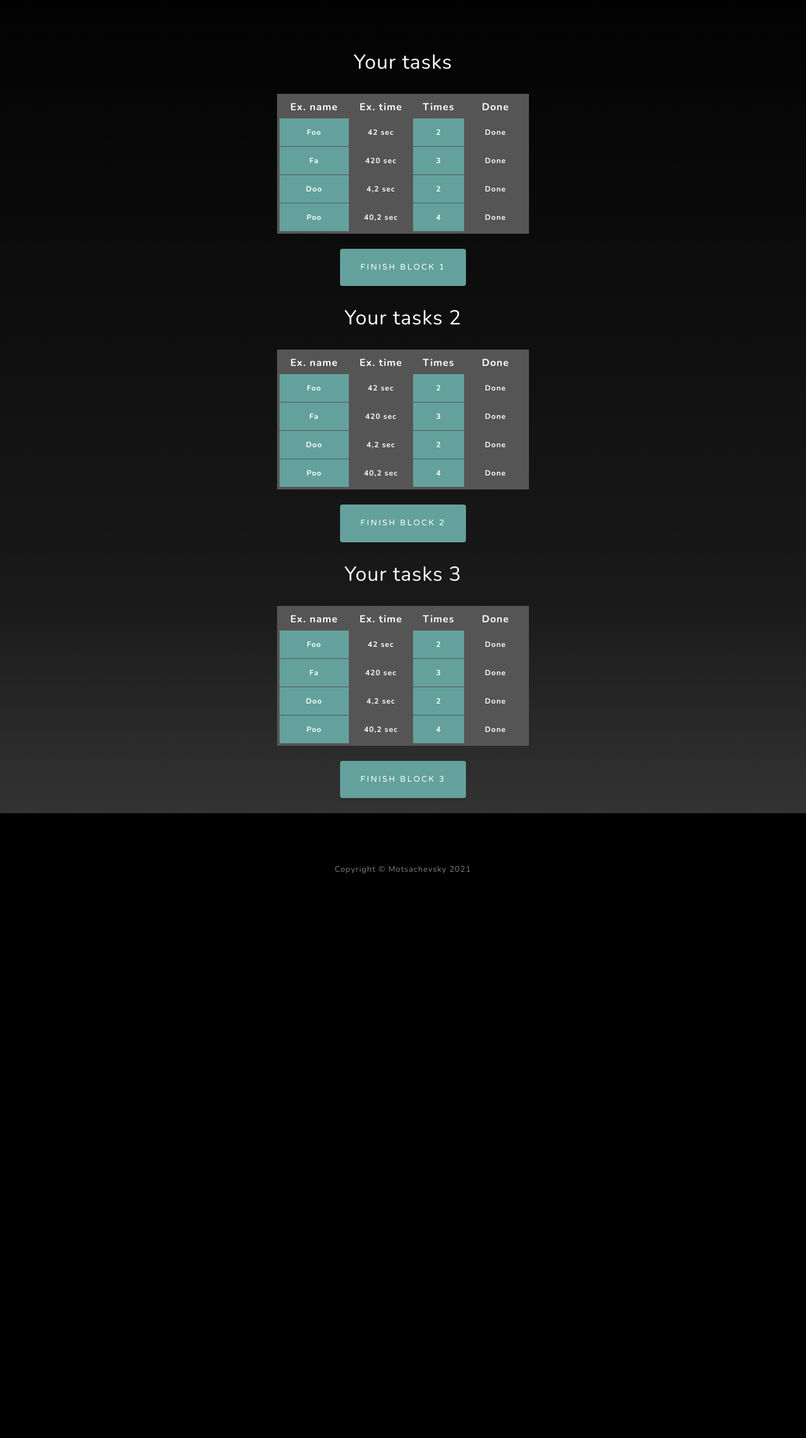
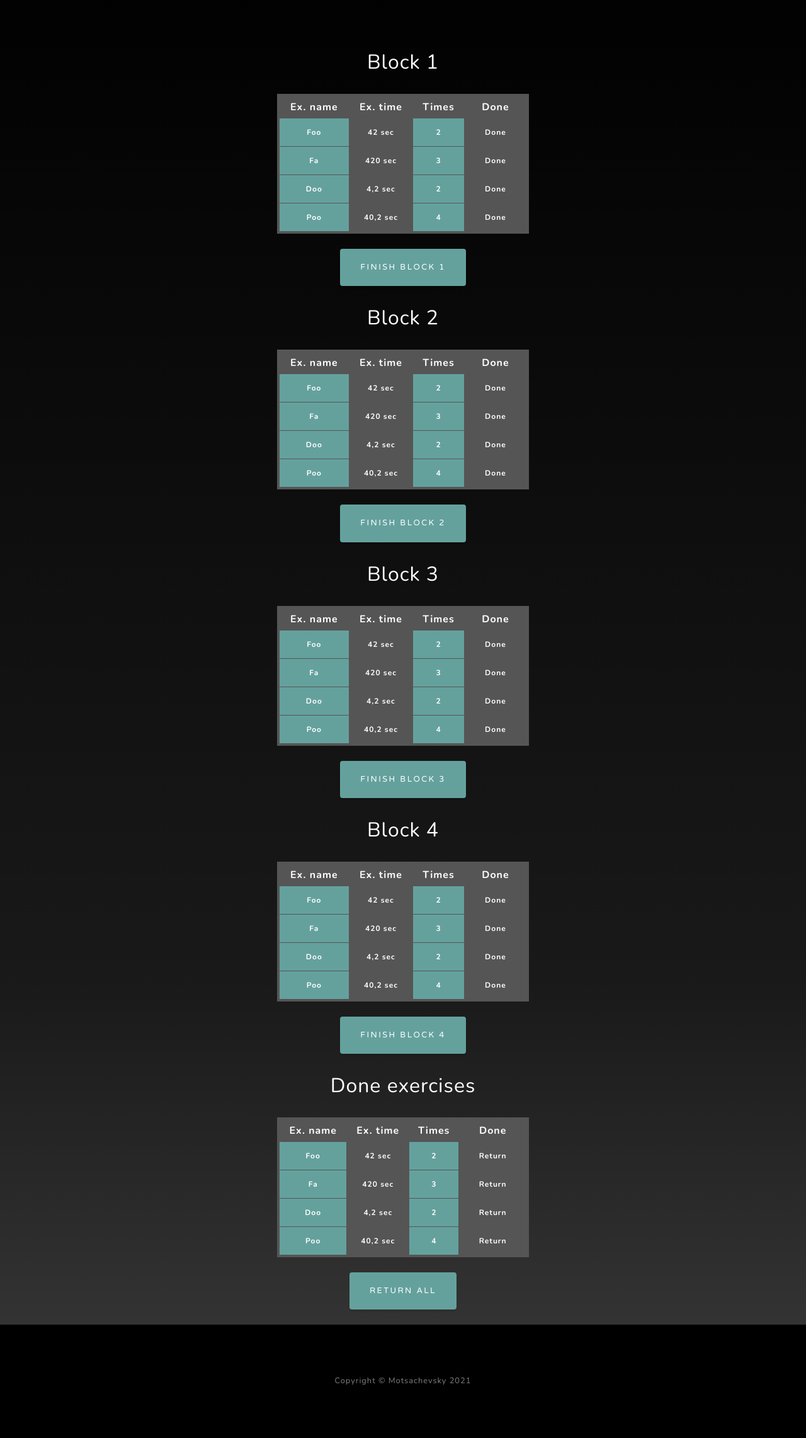
Before and after one commit to daniilmotsniy/Handbalance, a Django app: page /diary in a window 1280 px wide. Shown: the part 88-2371 px from the top of the page at 63% size. Before the commit the page ends 1475 px from the top, so only its background shows below. Run offline with Django 3.2, Linux system fonts and the light colour scheme; the visitor is signed in with stand-in values (Sample User, id 1).

Commit message:
table edit

```diff
--- a/handbalance/accounts/static/accounts/css/table.css
+++ b/handbalance/accounts/static/accounts/css/table.css
@@ -1,5 +1,4 @@
 /* Table */
-
 
 a {
     color: #ffffff;
--- /dev/null
+++ b/handbalance/accounts/static/accounts/js/table.js
@@ -0,0 +1,3 @@
+// all a in diary.html
+
+let links = document.getElementsByTagName('a');
--- a/handbalance/accounts/templates/accounts/diary.html
+++ b/handbalance/accounts/templates/accounts/diary.html
@@ -44,8 +44,8 @@
             <section class="about-section text-center" id="about">
                 <div class="container">
                     <div class="row">
-                        <div class="col-lg-8 mx-auto">
-                            <h2 class="text-white mb-4">Your tasks</h2>
+                        <div class="col-lg-8 mx-auto block1">
+                            <h2 class="text-white mb-4">Block 1</h2>
                               <table class="steelBlueCols" border="1">
                                <tr>
                                 <th>Ex. name</th>
@@ -69,9 +69,9 @@
                               <br>
                               <a class="btn btn-primary js-scroll-trigger" href="#">Finish block 1</a>
                         </div>
-                        <div class="col-lg-8 mx-auto">
+                        <div class="col-lg-8 mx-auto block2">
                             <br>
-                            <h2 class="text-white mb-4">Your tasks 2</h2>
+                            <h2 class="text-white mb-4">Block 2</h2>
                               <table class="steelBlueCols" border="1">
                                <tr>
                                 <th>Ex. name</th>
@@ -95,9 +95,9 @@
                               <br>
                               <a class="btn btn-primary js-scroll-trigger" href="#">Finish block 2</a>
                         </div>
-                        <div class="col-lg-8 mx-auto">
+                        <div class="col-lg-8 mx-auto block3">
                             <br>
-                            <h2 class="text-white mb-4">Your tasks 3</h2>
+                            <h2 class="text-white mb-4">Block 3</h2>
                               <table class="steelBlueCols" border="1">
                                <tr>
                                 <th>Ex. name</th>
@@ -106,7 +106,7 @@
                                 <th>Done</th>
                                </tr>
                                <tr>
-                                   <td>Foo</td><td>42 sec</td><td>2</td><td><a class="nav-link js-scroll-trigger" href="">Done</a></td>
+                                   <td>Foo</td><td>42 sec</td><td>2</td><td><a class="nav-link js-scroll-trigger">Done</a></td>
                                </tr>
                                <tr>
                                    <td>Fa</td><td>420 sec</td><td>3</td><td><a class="nav-link js-scroll-trigger" href="">Done</a></td>
@@ -121,6 +121,58 @@
                               <br>
                               <a class="btn btn-primary js-scroll-trigger" href="#">Finish block 3</a>
                         </div>
+                        <div class="col-lg-8 mx-auto block4">
+                            <br>
+                            <h2 class="text-white mb-4">Block 4</h2>
+                              <table class="steelBlueCols" border="1">
+                               <tr>
+                                <th>Ex. name</th>
+                                <th>Ex. time</th>
+                                <th>Times</th>
+                                <th>Done</th>
+                               </tr>
+                               <tr>
+                                   <td>Foo</td><td>42 sec</td><td>2</td><td><a class="nav-link js-scroll-trigger">Done</a></td>
+                               </tr>
+                               <tr>
+                                   <td>Fa</td><td>420 sec</td><td>3</td><td><a class="nav-link js-scroll-trigger" href="">Done</a></td>
+                               </tr>
+                               <tr>
+                                   <td>Doo</td><td>4,2 sec</td><td>2</td><td><a class="nav-link js-scroll-trigger" href="">Done</a></td>
+                               </tr>
+                               <tr>
+                                   <td>Poo</td><td>40,2 sec</td><td>4</td><td><a class="nav-link js-scroll-trigger" href="">Done</a></td>
+                               </tr>
+                              </table>
+                              <br>
+                              <a class="btn btn-primary js-scroll-trigger" href="#">Finish block 4</a>
+                        </div>
+                         <div class="col-lg-8 mx-auto done">
+                            <br>
+                            <h2 class="text-white mb-4">Done exercises</h2>
+                              <table class="steelBlueCols" border="1">
+                               <tr>
+                                <th>Ex. name</th>
+                                <th>Ex. time</th>
+                                <th>Times</th>
+                                <th>Done</th>
+                               </tr>
+                               <tr>
+                                   <td>Foo</td><td>42 sec</td><td>2</td><td><a class="nav-link js-scroll-trigger">Return</a></td>
+                               </tr>
+                               <tr>
+                                   <td>Fa</td><td>420 sec</td><td>3</td><td><a class="nav-link js-scroll-trigger" href="">Return</a></td>
+                               </tr>
+                               <tr>
+                                   <td>Doo</td><td>4,2 sec</td><td>2</td><td><a class="nav-link js-scroll-trigger" href="">Return</a></td>
+                               </tr>
+                               <tr>
+                                   <td>Poo</td><td>40,2 sec</td><td>4</td><td><a class="nav-link js-scroll-trigger" href="">Return</a></td>
+                               </tr>
+                              </table>
+                              <br>
+                              <a class="btn btn-primary js-scroll-trigger" href="#">Return all</a>
+                        </div>
                     </div>
                 </div><br>
             </section>
@@ -134,5 +186,7 @@
         <script src="https://cdnjs.cloudflare.com/ajax/libs/jquery-easing/1.4.1/jquery.easing.min.js"></script>
         <!-- Core theme JS-->
         <script src="{%static 'accounts/js/scripts.js' %}"></script>
+        <!-- Table -->
+        <script src="{%static 'accounts/js/scripts.js' %}"></script>
     </body>
 </html>
```
